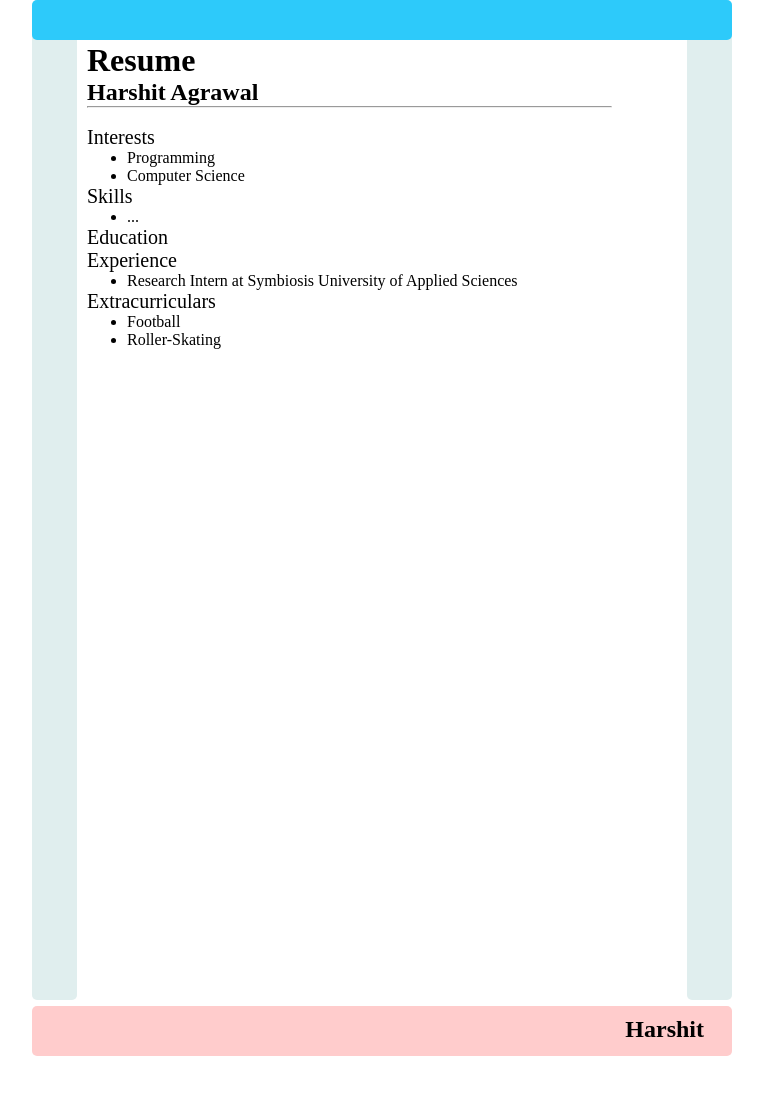
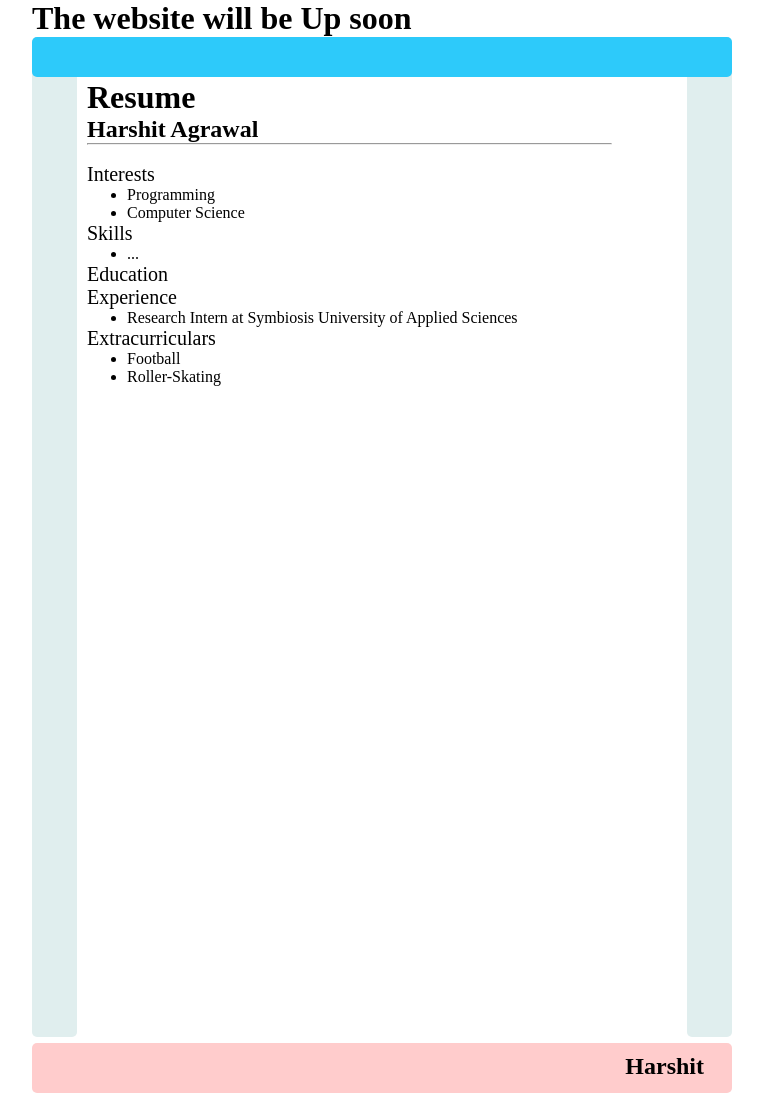
Before and after one commit to iamharshit13/iamharshit13.github.io, a plain HTML site: page index.html in a window 1280 px wide. Shown: the whole page, without its empty margins (258-1021 px from the left). Before the commit the page ends 1056 px from the top, so only its background shows below. Drawn offline with Linux system fonts and the light colour scheme.

Commit message:
Update index.html

```diff
--- a/index.html
+++ b/index.html
@@ -1,3 +1,4 @@
+<h1> The website will be Up soon</h1>
 <head>
     <link rel="stylesheet" href="style.css">
   </head>
```
